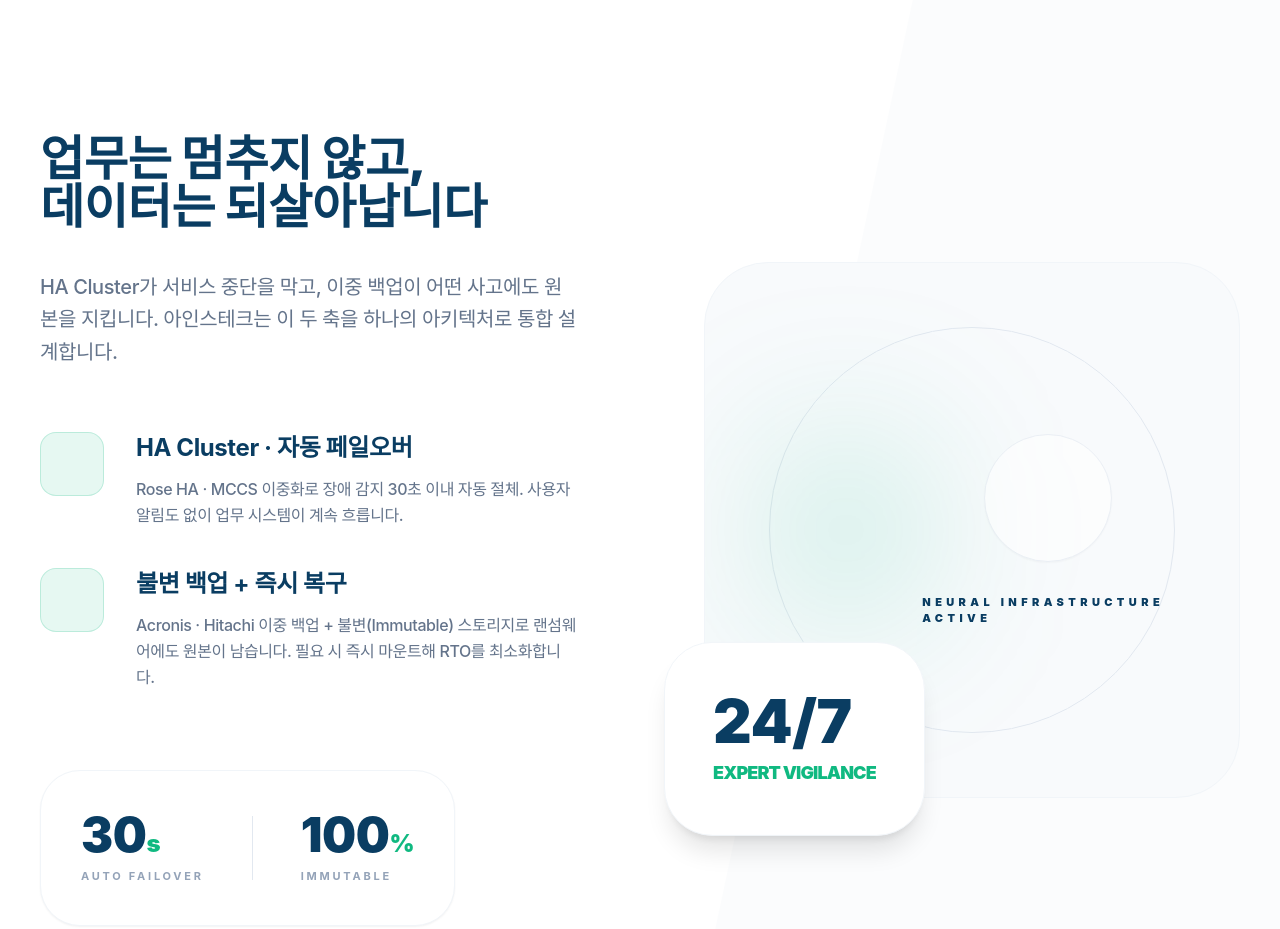
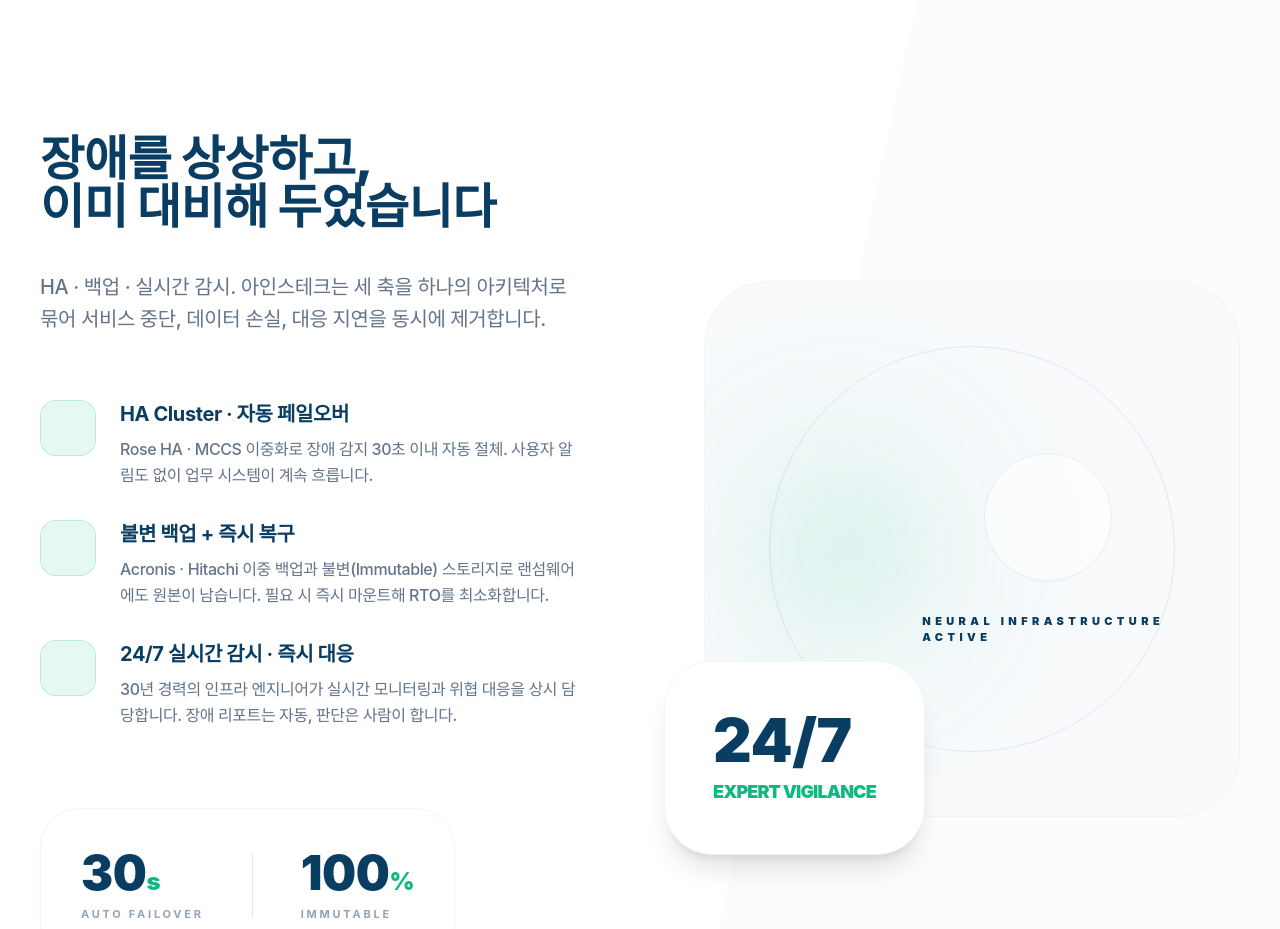
Before and after one commit to yumunix/einstech-landing, a Next.js app: page / in a window 1280 px wide. Shown: the part 3140-4069 px from the top of the page. Built offline with nearby package versions, Linux system fonts and the light colour scheme; a web font is replaced by a local one.

Commit message:
copy: expand '장애 대비' section to 3-axis (HA + backup + 24/7)

```diff
--- a/app/page.jsx
+++ b/app/page.jsx
@@ -511,23 +511,22 @@ export default function Home() {
           <div className="grid lg:grid-cols-2 gap-16 lg:gap-32 items-center">
             <div>
               <h2 className="text-4xl lg:text-5xl font-black text-navy leading-tight mb-10">
-                업무는 멈추지 않고,
+                장애를 상상하고,
                 <br />
-                데이터는 되살아납니다
+                이미 대비해 두었습니다
               </h2>
               <p className="text-xl text-slate-500 leading-relaxed mb-16 font-medium">
-                HA Cluster가 서비스 중단을 막고, 이중 백업이 어떤 사고에도
-                원본을 지킵니다. 아인스테크는 이 두 축을 하나의 아키텍처로 통합
-                설계합니다.
+                HA · 백업 · 실시간 감시. 아인스테크는 세 축을 하나의 아키텍처로
+                묶어 서비스 중단, 데이터 손실, 대응 지연을 동시에 제거합니다.
               </p>
 
-              <div className="space-y-10">
-                <div className="flex gap-8">
-                  <div className="w-16 h-16 bg-emerald/10 rounded-2xl flex items-center justify-center flex-shrink-0 border border-emerald/20">
-                    <i className="ph-bold ph-arrows-clockwise text-emerald text-3xl"></i>
+              <div className="space-y-8">
+                <div className="flex gap-6">
+                  <div className="w-14 h-14 bg-emerald/10 rounded-2xl flex items-center justify-center flex-shrink-0 border border-emerald/20">
+                    <i className="ph-bold ph-arrows-clockwise text-emerald text-2xl"></i>
                   </div>
                   <div>
-                    <h4 className="text-2xl font-bold text-navy mb-3">
+                    <h4 className="text-xl font-bold text-navy mb-2">
                       HA Cluster · 자동 페일오버
                     </h4>
                     <p className="text-slate-500 leading-relaxed font-medium">
@@ -536,18 +535,32 @@ export default function Home() {
                     </p>
                   </div>
                 </div>
-                <div className="flex gap-8">
-                  <div className="w-16 h-16 bg-emerald/10 rounded-2xl flex items-center justify-center flex-shrink-0 border border-emerald/20">
-                    <i className="ph-bold ph-shield-check text-emerald text-3xl"></i>
+                <div className="flex gap-6">
+                  <div className="w-14 h-14 bg-emerald/10 rounded-2xl flex items-center justify-center flex-shrink-0 border border-emerald/20">
+                    <i className="ph-bold ph-shield-check text-emerald text-2xl"></i>
                   </div>
                   <div>
-                    <h4 className="text-2xl font-bold text-navy mb-3">
+                    <h4 className="text-xl font-bold text-navy mb-2">
                       불변 백업 + 즉시 복구
                     </h4>
                     <p className="text-slate-500 leading-relaxed font-medium">
-                      Acronis · Hitachi 이중 백업 + 불변(Immutable) 스토리지로
+                      Acronis · Hitachi 이중 백업과 불변(Immutable) 스토리지로
                       랜섬웨어에도 원본이 남습니다. 필요 시 즉시 마운트해 RTO를
                       최소화합니다.
+                    </p>
+                  </div>
+                </div>
+                <div className="flex gap-6">
+                  <div className="w-14 h-14 bg-emerald/10 rounded-2xl flex items-center justify-center flex-shrink-0 border border-emerald/20">
+                    <i className="ph-bold ph-eye text-emerald text-2xl"></i>
+                  </div>
+                  <div>
+                    <h4 className="text-xl font-bold text-navy mb-2">
+                      24/7 실시간 감시 · 즉시 대응
+                    </h4>
+                    <p className="text-slate-500 leading-relaxed font-medium">
+                      30년 경력의 인프라 엔지니어가 실시간 모니터링과 위협 대응을
+                      상시 담당합니다. 장애 리포트는 자동, 판단은 사람이 합니다.
                     </p>
                   </div>
                 </div>
```
